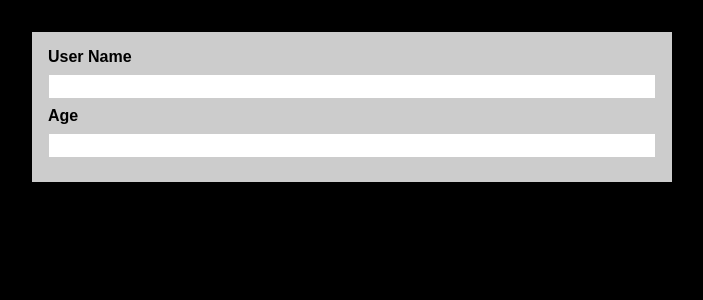
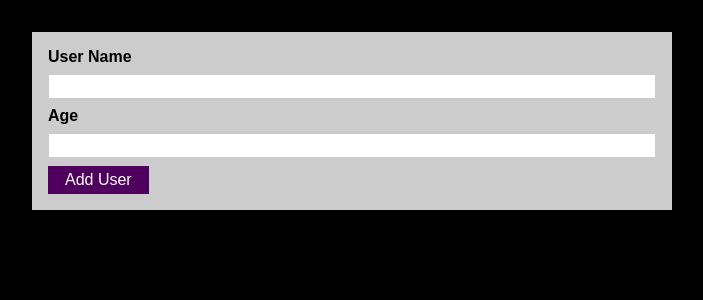
Before and after one commit to rupamsutar/practice-project-ms-01, a React (Create React App) app: page / in a window 1280 px wide. Shown: the top 300 px of the page, without its empty margins (288-991 px from the left). Built offline with nearby package versions, Linux system fonts and the light colour scheme.

Commit message:
Input collected in an array

```diff
--- a/src/App.js
+++ b/src/App.js
@@ -1,11 +1,31 @@
-import React from 'react';
+import React, { useState } from 'react';
 import AddUser from "./Components/AddUser/AddUser";
 
 
+
 function App() {
+
+  const [userList, setUserList] = useState([]);
+
+  const submitUserHandler = (userName, age) => {
+
+    console.log(userName, age);
+
+    setUserList( (prevState) => {
+      return (
+        [ ...userList, {Name: userName, age: age, id: Math.random().toString()}]
+      )
+    });
+  }
+
+  console.log(userList);
+
+
   return (
     <div>
-      <AddUser></AddUser>
+      <AddUser
+        onSubmit={submitUserHandler}
+      />
     </div>
   );
 }
--- a/src/Components/AddUser/AddUser.js
+++ b/src/Components/AddUser/AddUser.js
@@ -1,12 +1,31 @@
-import React from "react";
+import React, { useState } from "react";
 import "./AddUser.css";
+import Button from "../Button/Button";
 
-const AddUser = () => {
+const AddUser = (props) => {
+
+    const [userName, setUserName] = useState("");
+    const [age, setAge] = useState("");
+
+    const userNameChangeHandler = (event) => {
+        setUserName(event.target.value);
+    }
+
+    const ageChangeHandler = (event) => {
+        setAge(event.target.value);
+    }
+
+    const submitHandler = () => {
+        props.onSubmit(userName, age);
+    }
+
+
     return <div className="input">
             <label>User Name</label>
-            <input type="text"></input>
+            <input type="text" onChange={userNameChangeHandler}></input>
             <label>Age</label>
-            <input type="number"></input>
+            <input type="number" onChange={ageChangeHandler}></input>
+            <Button onSubmit = {submitHandler}></Button>
     </div>
 };
 
--- a/src/Components/Button/Button.css
+++ b/src/Components/Button/Button.css
@@ -0,0 +1,18 @@
+.button {
+    font: inherit;
+    border: 1px solid #4f005f;
+    background: #4f005f;
+    color: white;
+    padding: 0.25rem 1rem;
+    cursor: pointer;
+  }
+
+  .button:hover,
+  .button:active {
+    background: #741188;
+    border-color: #741188;
+  }
+
+  .button:focus {
+    outline: none;
+  }
--- a/src/Components/Button/Button.js
+++ b/src/Components/Button/Button.js
@@ -0,0 +1,8 @@
+import React from "react";
+import "./Button.css";
+
+const Button = (props) => {
+    return <button className="button" onClick={props.onSubmit}>Add User</button>
+}
+
+export default Button;
```
